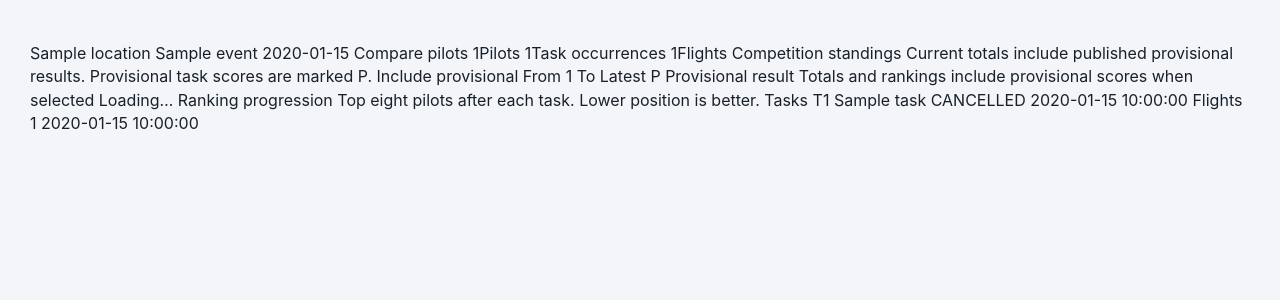
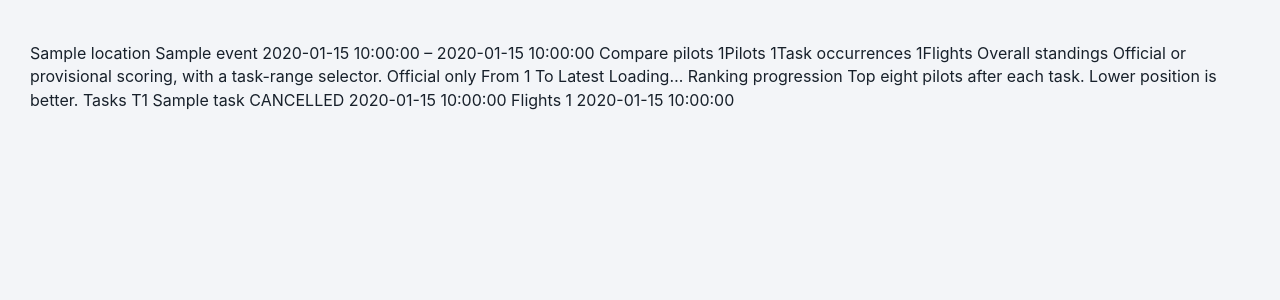
Before and after one commit to Jimmy-thom/balloon-competition-results, a Flask app: template templates/event.html in a window 1280 px wide. Shown: the part 73-373 px from the top of the page. Run offline with Flask 3, Linux system fonts and the light colour scheme; the template is opened without the code that fills it: most values are stand-ins (such as "Sample title", 1, 10 or a date in 2020).

Commit message:
Update event.html

```diff
--- a/templates/event.html
+++ b/templates/event.html
@@ -1,23 +1,21 @@
 {% extends 'base.html' %} {% block title %}{{event.title}}{% endblock %} {% block content %}
 {{event.location}}
 {{event.title}}
-{{event.dates}}
+{{event.start_date}} – {{event.end_date}}
 
 Compare pilots
 {{pilot_count}}Pilots
 {{tasks|length}}Task occurrences
 {{flights|length}}Flights
-Competition standings
-Current totals include published provisional results. Provisional task scores are marked P.
+Overall standings
+Official or provisional scoring, with a task-range selector.
 
 
-Include provisional
+Official only
  From
 1
  To
 Latest
-P Provisional result
-Totals and rankings include provisional scores when selected
 Loading…
 Ranking progression
 Top eight pilots after each task. Lower position is better.
```
